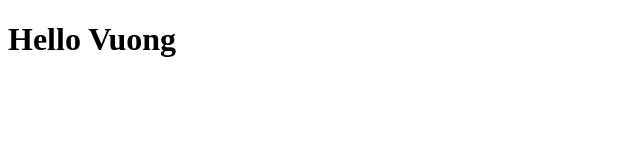
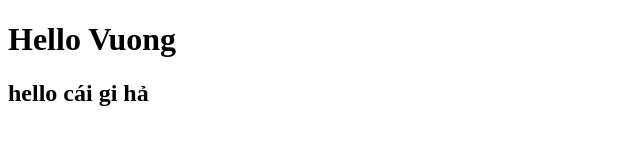
Before and after one commit to VanKhanh123/Lab04, a plain HTML site: page index.html in a window 1280 px wide. Shown: the whole page, without its empty margins (0-640 px from the left). Drawn offline with Linux system fonts and the light colour scheme.

Commit message:
sua file index.html

```diff
--- a/index.html
+++ b/index.html
@@ -6,5 +6,6 @@
 </head>
 <body>
     <h1>Hello Vuong</h1>
+    <h2>hello cái gi hả</h2>
 </body>
 </html>
```
